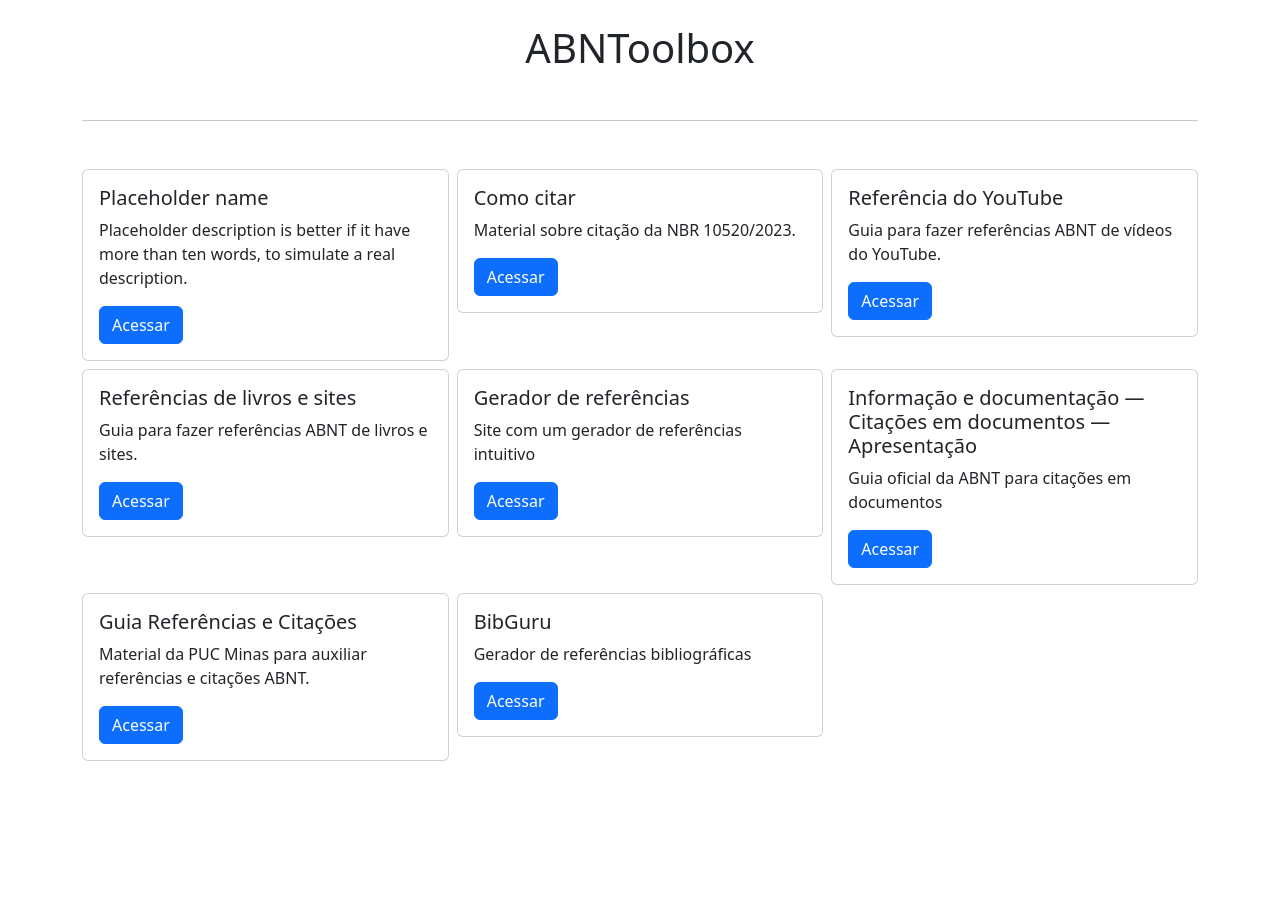
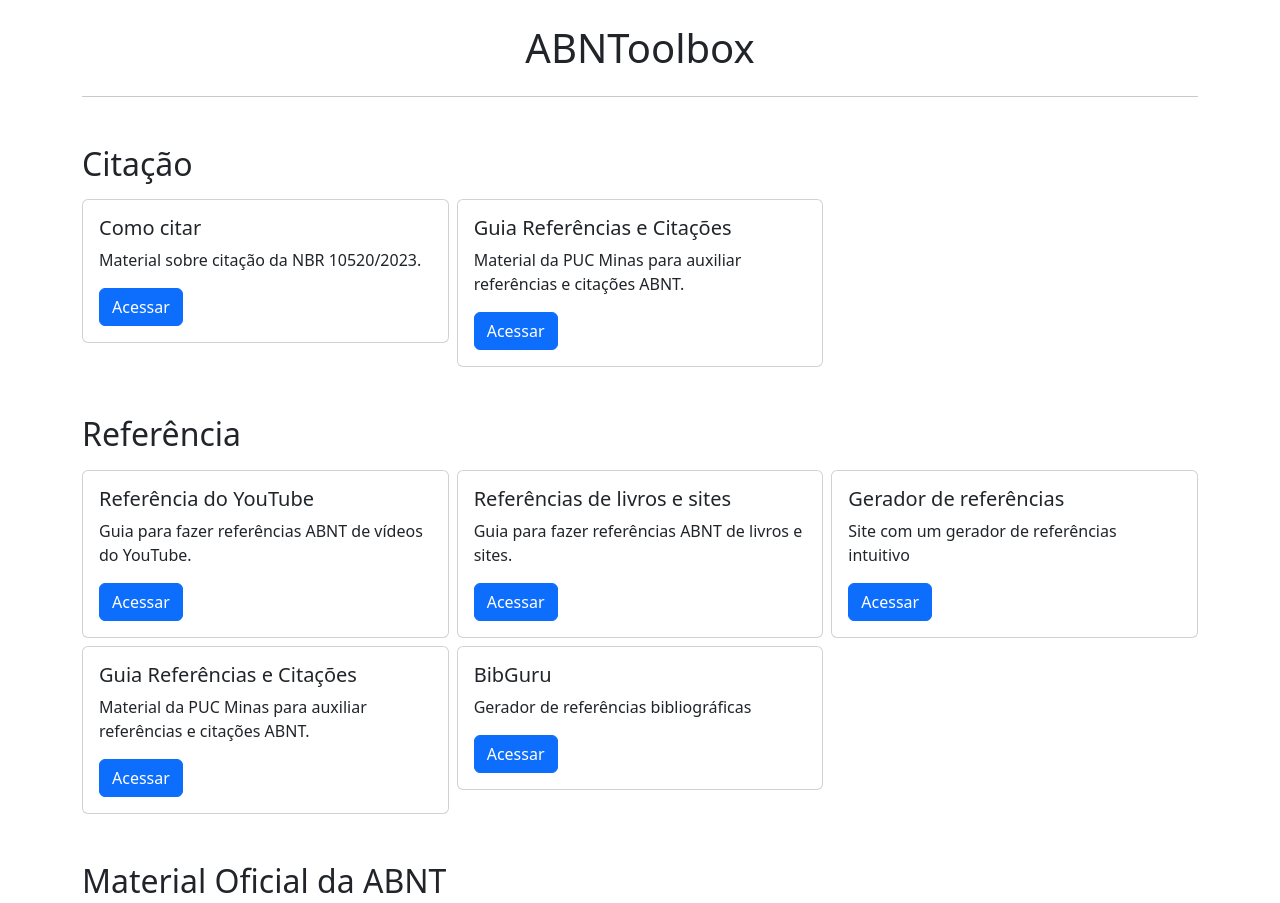
Before and after one commit to joaopedrov0/abntoolbox, a plain HTML site: page index.html in a window 1280 px wide. Shown: the top 903 px of the page. Before the commit the page ends 800 px from the top, so only its background shows below. Drawn offline with nearby package versions, Linux system fonts and the light colour scheme.

Commit message:
categories

```diff
--- a/data.js
+++ b/data.js
@@ -1,8 +1,4 @@
 CATEGORY = {
-    placeholder: {
-        name: "placeholder",
-        color: "#eba82cff"
-    },
     citacao: {
         name: "Citação",
         color: "#1de73eff"
@@ -11,10 +7,22 @@ CATEGORY = {
         name: "Referência",
         color: "#075cddff"
     },
-    resumo: {},
-    introducao: {},
-    metodologia: {},
-    conclusao: {},
+    resumo: {
+        name: "Resumo",
+        color: "#6d6d6dff"
+    },
+    introducao: {
+        name: "Introdução",
+        color: "#6d6d6dff"
+    },
+    metodologia: {
+        name: "Metodologia",
+        color: "#6d6d6dff"
+    },
+    conclusao: {
+        name: "Conclusão",
+        color: "#6d6d6dff"
+    },
     oficial: {
         name: "Material Oficial da ABNT",
         color: "#034CAE"
@@ -43,9 +51,6 @@ const {referencia, citacao, introducao, resumo, metodologia, conclusao, oficial,
 // ! REFERÊNCIAS AQUI ! //
 // ? Ordem dos parâmetros: Nome, descrição, link, categoria
 
-// * Placeholder
-new Tool("Placeholder name","Placeholder description is better if it have more than ten words, to simulate a real description.", "https://twitch.tv/guiven", [CATEGORY.placeholder])
-
 
 // * Citações
 new Tool("Como citar", "Material sobre citação da NBR 10520/2023.", "https://www.normasabnt.org/nbr-10520/", [CATEGORY.citacao])
@@ -62,5 +67,5 @@ new Tool("Informação e documentação — Citações em documentos — Apresen
 
 
 // * Materiais gerais
-new Tool("Guia Referências e Citações", "Material da PUC Minas para auxiliar referências e citações ABNT.", "https://www.pucminas.br/biblioteca/DocumentoBiblioteca/ABNT-Formatar-indicar-citacoes-e-referencia-las.pdf", [CATEGORY.multi])
+new Tool("Guia Referências e Citações", "Material da PUC Minas para auxiliar referências e citações ABNT.", "https://www.pucminas.br/biblioteca/DocumentoBiblioteca/ABNT-Formatar-indicar-citacoes-e-referencia-las.pdf", [multi, referencia, citacao])
 new Tool("BibGuru", "Gerador de referências bibliográficas", "https://www.bibguru.com/br/c/gerador-referencias-bibliograficas-abnt/", [referencia])
--- a/index.html
+++ b/index.html
@@ -20,10 +20,12 @@
     <h1 class="text-center my-4">ABNToolbox</h1>
 
     <div class="container">
-        <hr class="my-5">
-        <div class="row g-2">
+        <hr class="my-3">
+    </div>
 
-        </div>
-    </div>
+    <footer class="text-center py-4">
+        developed by
+        <a href="https://github.com/joaopedrov0">@joaopedrov0</a>
+    </footer>
 </body>
 </html>
--- a/script.js
+++ b/script.js
@@ -1,12 +1,25 @@
-const containerRow = document.querySelector('.container .row')
+const container = document.querySelector('.container')
 
 
 document.addEventListener('DOMContentLoaded', (e) => {
     console.log(`Loaded data: ${data}`)
 
-    data.forEach(el => {
-        containerRow.innerHTML += createCard(el)
-    });
+    for(let cat in CATEGORY){
+        let temp = ""
+        let category = CATEGORY[cat]
+        data.forEach(el => {
+            if (el.categories.includes(category)){
+                temp += createCard(el)
+            }
+        });
+        if (temp === "")
+            continue
+
+        container.innerHTML += `
+        <h2 class="mt-5 mb-3">${category.name}</h2>
+        <div class="row g-2">${temp}</div>`
+    }
+
 })
 
 function createCard(obj){
```
